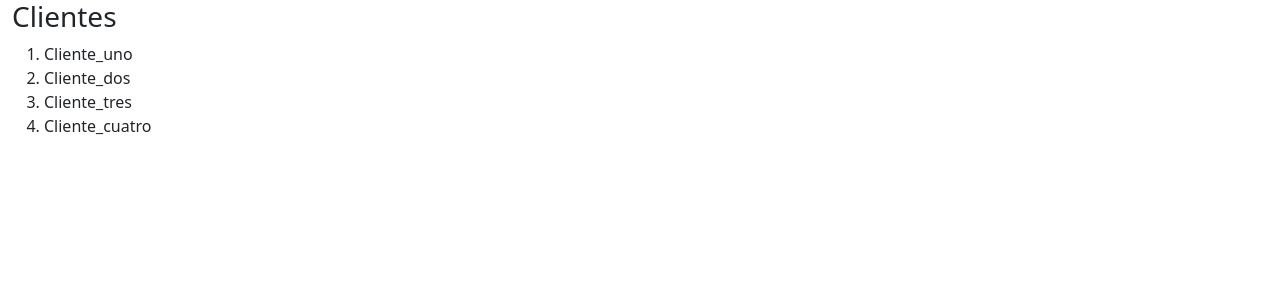
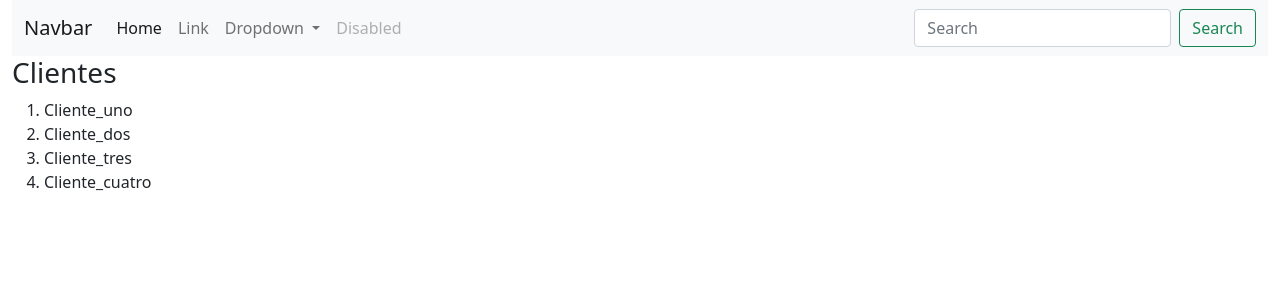
Before and after one commit to adsiCasona/practidj, a Django app: page /clientes/ in a window 1280 px wide. Shown: the top 300 px of the page. Run offline with Django 4.2, Linux system fonts and the light colour scheme.

Commit message:
add templates embed html navbar

```diff
--- /dev/null
+++ b/productos/urls.py
@@ -0,0 +1,8 @@
+from django.urls import path
+
+from . import views
+
+urlpatterns = [
+    path('', views.productos, name='product'),
+
+]
--- a/productos/views.py
+++ b/productos/views.py
@@ -1,3 +1,6 @@
 from django.shortcuts import render
 
-# Create your views here.
+def productos(request):
+    prod=['compu','mouse','impresora','server']
+    context={'listado':prod}
+    return render(request, 'clientes.html', context)
--- a/templates/clientes.html
+++ b/templates/clientes.html
@@ -1,33 +1,9 @@
-<!doctype html>
-<html lang="en">
-  <head>
-    <!-- Required meta tags -->
-    <meta charset="utf-8">
-    <meta name="viewport" content="width=device-width, initial-scale=1">
-
-    <!-- Bootstrap CSS -->
-    <link href="https://cdn.jsdelivr.net/npm/bootstrap@5.0.2/dist/css/bootstrap.min.css" rel="stylesheet" integrity="sha384-EVSTQN3/azprG1Anm3QDgpJLIm9Nao0Yz1ztcQTwFspd3yD65VohhpuuCOmLASjC" crossorigin="anonymous">
-
-    <title>Hello, world!</title>
-  </head>
-  <body>
-    <div class="container-fluid">
-        <h3>Clientes</h3>
+{% extends 'main.html' %}
+{% block content %}
+            <h3>Clientes</h3>
         <ol>
         {% for cliente in listado %}
             <li>{{ cliente }}</li>
         {% endfor %}
         </ol>
-    </div>
-    <!-- Optional JavaScript; choose one of the two! -->
-
-    <!-- Option 1: Bootstrap Bundle with Popper -->
-    <script src="https://cdn.jsdelivr.net/npm/bootstrap@5.0.2/dist/js/bootstrap.bundle.min.js" integrity="sha384-MrcW6ZMFYlzcLA8Nl+NtUVF0sA7MsXsP1UyJoMp4YLEuNSfAP+JcXn/tWtIaxVXM" crossorigin="anonymous"></script>
-
-    <!-- Option 2: Separate Popper and Bootstrap JS -->
-    <!--
-    <script src="https://cdn.jsdelivr.net/npm/@popperjs/core@2.9.2/dist/umd/popper.min.js" integrity="sha384-IQsoLXl5PILFhosVNubq5LC7Qb9DXgDA9i+tQ8Zj3iwWAwPtgFTxbJ8NT4GN1R8p" crossorigin="anonymous"></script>
-    <script src="https://cdn.jsdelivr.net/npm/bootstrap@5.0.2/dist/js/bootstrap.min.js" integrity="sha384-cVKIPhGWiC2Al4u+LWgxfKTRIcfu0JTxR+EQDz/bgldoEyl4H0zUF0QKbrJ0EcQF" crossorigin="anonymous"></script>
-    -->
-  </body>
-</html>
+{% endblock content %}
--- /dev/null
+++ b/templates/main.html
@@ -0,0 +1,29 @@
+<!doctype html>
+<html lang="en">
+  <head>
+    <!-- Required meta tags -->
+    <meta charset="utf-8">
+    <meta name="viewport" content="width=device-width, initial-scale=1">
+
+    <!-- Bootstrap CSS -->
+    <link href="https://cdn.jsdelivr.net/npm/bootstrap@5.0.2/dist/css/bootstrap.min.css" rel="stylesheet" integrity="sha384-EVSTQN3/azprG1Anm3QDgpJLIm9Nao0Yz1ztcQTwFspd3yD65VohhpuuCOmLASjC" crossorigin="anonymous">
+
+    <title>Plantilla Principal</title>
+  </head>
+  <body>
+    <div class="container-fluid">
+    {% include 'plt/navbar.html' %}
+    {% block content %}
+
+    {% endblock content %}
+    </div>
+    <!-- Option 1: Bootstrap Bundle with Popper -->
+    <script src="https://cdn.jsdelivr.net/npm/bootstrap@5.0.2/dist/js/bootstrap.bundle.min.js" integrity="sha384-MrcW6ZMFYlzcLA8Nl+NtUVF0sA7MsXsP1UyJoMp4YLEuNSfAP+JcXn/tWtIaxVXM" crossorigin="anonymous"></script>
+
+    <!-- Option 2: Separate Popper and Bootstrap JS -->
+    <!--
+    <script src="https://cdn.jsdelivr.net/npm/@popperjs/core@2.9.2/dist/umd/popper.min.js" integrity="sha384-IQsoLXl5PILFhosVNubq5LC7Qb9DXgDA9i+tQ8Zj3iwWAwPtgFTxbJ8NT4GN1R8p" crossorigin="anonymous"></script>
+    <script src="https://cdn.jsdelivr.net/npm/bootstrap@5.0.2/dist/js/bootstrap.min.js" integrity="sha384-cVKIPhGWiC2Al4u+LWgxfKTRIcfu0JTxR+EQDz/bgldoEyl4H0zUF0QKbrJ0EcQF" crossorigin="anonymous"></script>
+    -->
+  </body>
+</html>
--- /dev/null
+++ b/templates/plt/navbar.html
@@ -0,0 +1,36 @@
+<nav class="navbar navbar-expand-lg navbar-light bg-light">
+    <div class="container-fluid">
+      <a class="navbar-brand" href="#">Navbar</a>
+      <button class="navbar-toggler" type="button" data-bs-toggle="collapse" data-bs-target="#navbarSupportedContent" aria-controls="navbarSupportedContent" aria-expanded="false" aria-label="Toggle navigation">
+        <span class="navbar-toggler-icon"></span>
+      </button>
+      <div class="collapse navbar-collapse" id="navbarSupportedContent">
+        <ul class="navbar-nav me-auto mb-2 mb-lg-0">
+          <li class="nav-item">
+            <a class="nav-link active" aria-current="page" href="#">Home</a>
+          </li>
+          <li class="nav-item">
+            <a class="nav-link" href="#">Link</a>
+          </li>
+          <li class="nav-item dropdown">
+            <a class="nav-link dropdown-toggle" href="#" id="navbarDropdown" role="button" data-bs-toggle="dropdown" aria-expanded="false">
+              Dropdown
+            </a>
+            <ul class="dropdown-menu" aria-labelledby="navbarDropdown">
+              <li><a class="dropdown-item" href="#">Action</a></li>
+              <li><a class="dropdown-item" href="#">Another action</a></li>
+              <li><hr class="dropdown-divider"></li>
+              <li><a class="dropdown-item" href="#">Something else here</a></li>
+            </ul>
+          </li>
+          <li class="nav-item">
+            <a class="nav-link disabled" href="#" tabindex="-1" aria-disabled="true">Disabled</a>
+          </li>
+        </ul>
+        <form class="d-flex">
+          <input class="form-control me-2" type="search" placeholder="Search" aria-label="Search">
+          <button class="btn btn-outline-success" type="submit">Search</button>
+        </form>
+      </div>
+    </div>
+  </nav>
--- a/tienda/settings.py
+++ b/tienda/settings.py
@@ -27,6 +27,7 @@ INSTALLED_APPS = [
     'django.contrib.messages',
     'django.contrib.staticfiles',
     'clientes',
+    'productos',
 ]
 
 MIDDLEWARE = [
--- a/tienda/urls.py
+++ b/tienda/urls.py
@@ -5,4 +5,5 @@ urlpatterns = [
     path('', include('home.urls')),
     path('admin/', admin.site.urls),
     path('clientes/', include('clientes.urls')),
+    path('productos/', include('productos.urls')),
 ]
```
Also changed, not shown: templates/plt/footer.html (added), templates/plt/header.html (added).
